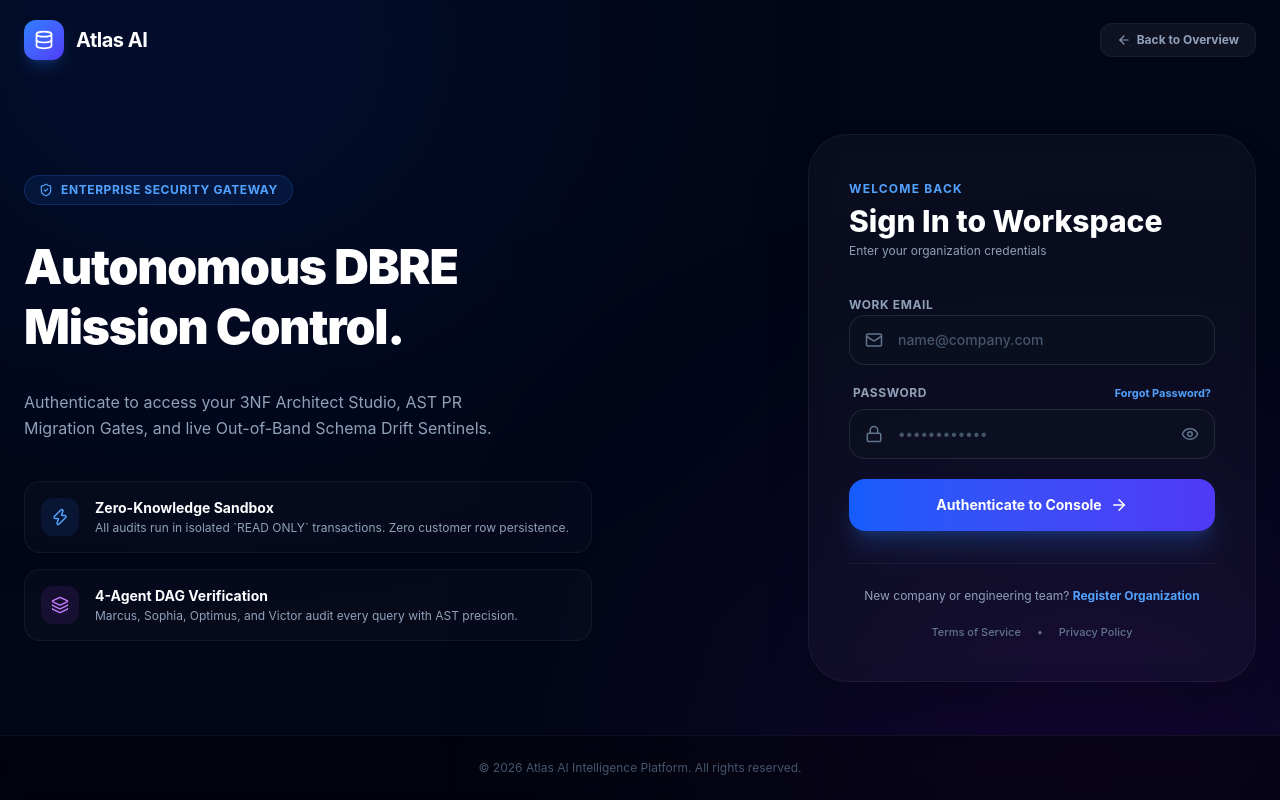
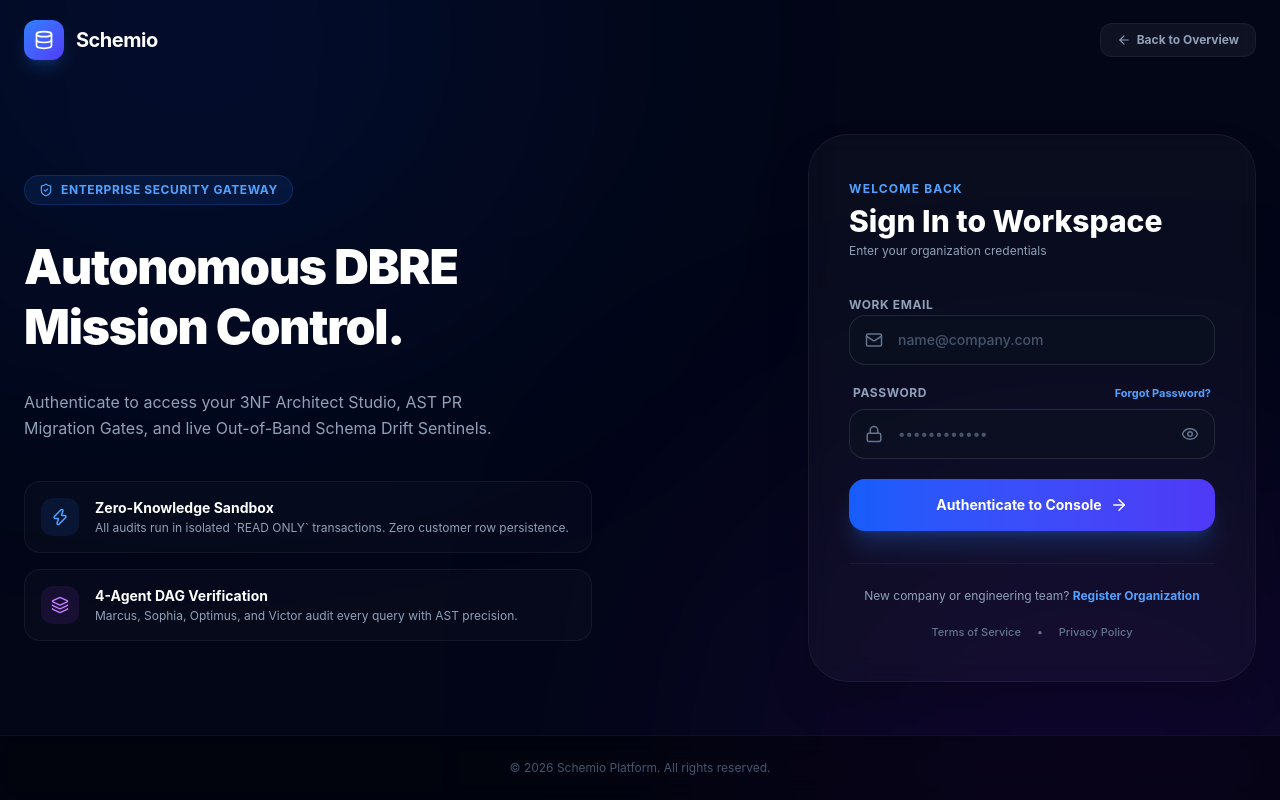
Before and after one commit to gajndranath/LLM, a React (Vite) app in the folder ai-db-platform/frontend/: page /login in a window 1280 px wide. Built offline with nearby package versions, Linux system fonts and the light colour scheme; no server answers.

Commit message:
feat(branding): update logo and branding on Login and Org Register pages to Schemio

```diff
--- a/ai-db-platform/frontend/src/pages/Login.tsx
+++ b/ai-db-platform/frontend/src/pages/Login.tsx
@@ -109,7 +109,7 @@ const Login = () => {
           <div className="w-10 h-10 rounded-xl bg-gradient-to-br from-blue-500 to-indigo-600 flex items-center justify-center shadow-lg shadow-blue-500/20 group-hover:scale-105 transition-all">
             <Database className="w-5 h-5 text-white" />
           </div>
-          <span className="text-xl font-bold tracking-tight text-white">Atlas AI</span>
+          <span className="text-xl font-bold tracking-tight text-white">Schemio</span>
         </Link>
 
         <Link to="/" className="text-xs font-bold text-slate-400 hover:text-white flex items-center gap-1.5 bg-white/5 px-4 py-2 rounded-xl border border-white/5 backdrop-blur-md hover:bg-white/10 transition-all">
@@ -252,7 +252,7 @@ const Login = () => {
 
       {/* ── Footer ── */}
       <footer className="relative z-20 border-t border-white/5 py-6 px-6 text-center text-xs text-slate-600 bg-black/40 backdrop-blur-md">
-        © {new Date().getFullYear()} Atlas AI Intelligence Platform. All rights reserved.
+        © {new Date().getFullYear()} Schemio Platform. All rights reserved.
       </footer>
 
       {/* ── FORGOT PASSWORD / OTP MODAL ── */}
--- a/ai-db-platform/frontend/src/pages/OrgRegister.tsx
+++ b/ai-db-platform/frontend/src/pages/OrgRegister.tsx
@@ -113,7 +113,7 @@ const OrgRegister = () => {
           <div className="w-10 h-10 rounded-xl bg-gradient-to-br from-blue-500 to-indigo-600 flex items-center justify-center shadow-lg shadow-blue-500/20 group-hover:scale-105 transition-all">
             <Database className="w-5 h-5 text-white" />
           </div>
-          <span className="text-xl font-bold tracking-tight text-white">Atlas AI</span>
+          <span className="text-xl font-bold tracking-tight text-white">Schemio</span>
         </Link>
 
         <div className="flex items-center gap-4 text-xs font-semibold text-slate-400">
@@ -392,7 +392,7 @@ const OrgRegister = () => {
 
       {/* ── Footer ── */}
       <footer className="relative z-20 border-t border-white/5 py-6 px-6 text-center text-xs text-slate-600 bg-black/40 backdrop-blur-md">
-        © {new Date().getFullYear()} Atlas AI Intelligence Platform. All rights reserved.
+        © {new Date().getFullYear()} Schemio Platform. All rights reserved.
       </footer>
     </div>
   );
```
